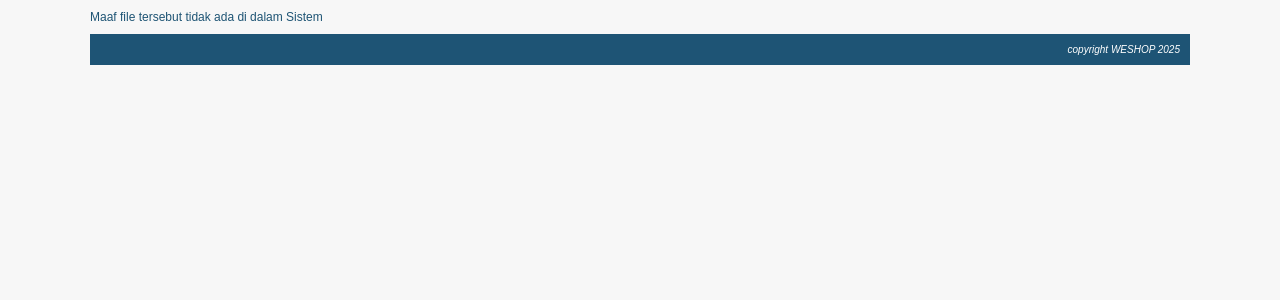
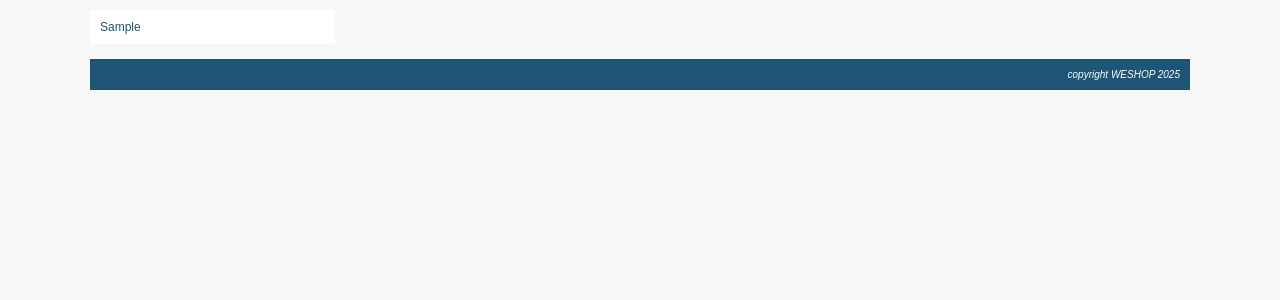
Before and after one commit to johansyahdiaz/online-shop-php, a PHP site: page /online-shop/ in a window 1280 px wide. Shown: the part 110-410 px from the top of the page. Run offline with PHP 8.4, Linux system fonts and the light colour scheme; tables that the repository leaves empty or names only in its code hold one stand-in row (values such as "Sample post").

Commit message:
feat: main&kategori

```diff
--- a/css/style.css
+++ b/css/style.css
@@ -197,3 +197,31 @@ body {
 .tombol-action:hover {
   background-color: orange;
 }
+
+#kiri {
+  width: 245px;
+  height: auto;
+  float: left;
+}
+
+#menu-kategori ul {
+  list-style: none;
+  margin: 0px;
+  padding: 0px;
+}
+
+#menu-kategori ul li {
+  margin-bottom: 5px;
+}
+
+#menu-kategori ul li a {
+  display: block;
+  padding: 10px;
+  background-color: white;
+  color: #1e5474;
+  text-decoration: none;
+}
+
+#menu-kategori ul li a:hover {
+  background-color: #c8c8c8;
+}
--- a/index.php
+++ b/index.php
@@ -57,7 +57,7 @@ $level = isset($_SESSION['level']) ? $_SESSION['level'] : false;
             if (file_exists($filenames)) {
                 include_once($filenames);
             } else {
-                echo "Maaf file tersebut tidak ada di dalam Sistem";
+                include_once("main.php");
             }
 
             ?>
--- /dev/null
+++ b/main.php
@@ -0,0 +1,16 @@
+<div id="kiri">
+
+    <div id="menu-kategori">
+        <ul>
+            <?php
+            $query = mysqli_query($koneksi, "SELECT * FROM kategori WHERE status='on' ");
+
+            while ($row = mysqli_fetch_assoc($query)) {
+                echo "<li><a href='" . BASE_URL . "index.php?kategori_id={$row['kategori_id']}'>{$row['kategori']}</a></li>";
+            }
+            ?>
+        </ul>
+    </div>
+
+</div>
+<div id="kanan"></div>
```
